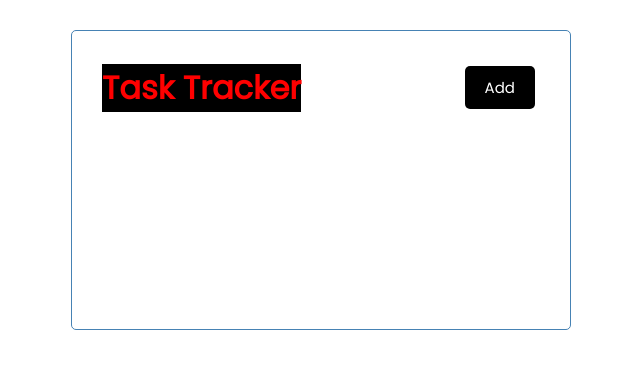
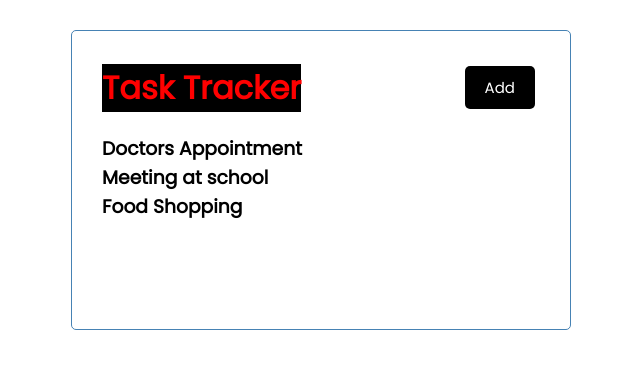
Before and after one commit to AbidAlWassie/React-Task-Tracker, a React (Create React App) app: page / in a window 1280 px wide. Shown: the top 368 px of the page, without its empty margins (319-959 px from the left). Built offline with nearby package versions, Linux system fonts and the light colour scheme.

Commit message:
updated project

```diff
--- a/src/App.js
+++ b/src/App.js
@@ -1,10 +1,12 @@
 import Header from './components/Header'
+import Tasks from "./components/Tasks";
 
 function App() {
 
   return (
     <div className="container">
       <Header />
+      <Tasks />
     </div>
   );
 }
--- /dev/null
+++ b/src/components/Tasks.js
@@ -0,0 +1,32 @@
+const tasks = [
+  {
+    id: 1,
+    text: "Doctors Appointment",
+    day: "Feb 5th at 2:30 pm",
+    reminder: true,
+  },
+  {
+    id: 2,
+    text: "Meeting at school",
+    day: "Feb 6th at 2:30 pm",
+    reminder: true,
+  },
+  {
+    id: 3,
+    text: "Food Shopping",
+    day: "Feb 7th at 2:30 pm",
+    reminder: false,
+  },
+]
+
+const Tasks = () => {
+  return (
+    <>
+      {tasks.map((task) => (
+        <h3>{task.text}</h3>
+        ))}
+    </>
+  )
+}
+
+export default Tasks
```
